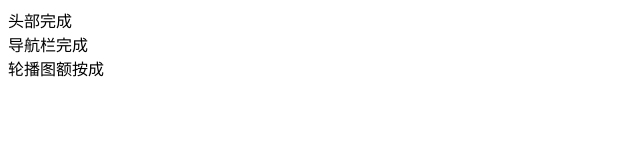
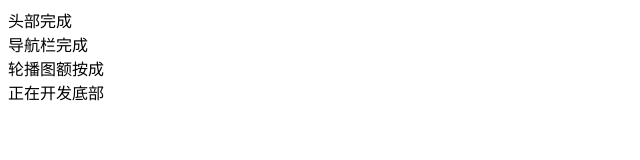
Before and after one commit to dabozuishuaia/123, a plain HTML site: page index.html in a window 1280 px wide. Shown: the whole page, without its empty margins (0-640 px from the left). Drawn offline with Linux system fonts and the light colour scheme.

Commit message:
正在开发底部

```diff
--- a/index.html
+++ b/index.html
@@ -10,5 +10,6 @@
     <header>头部完成</header>
     <nav>导航栏完成</nav>
     <div>轮播图额按成</div>
+    <footer>正在开发底部</footer>
 </body>
 </html>
```
